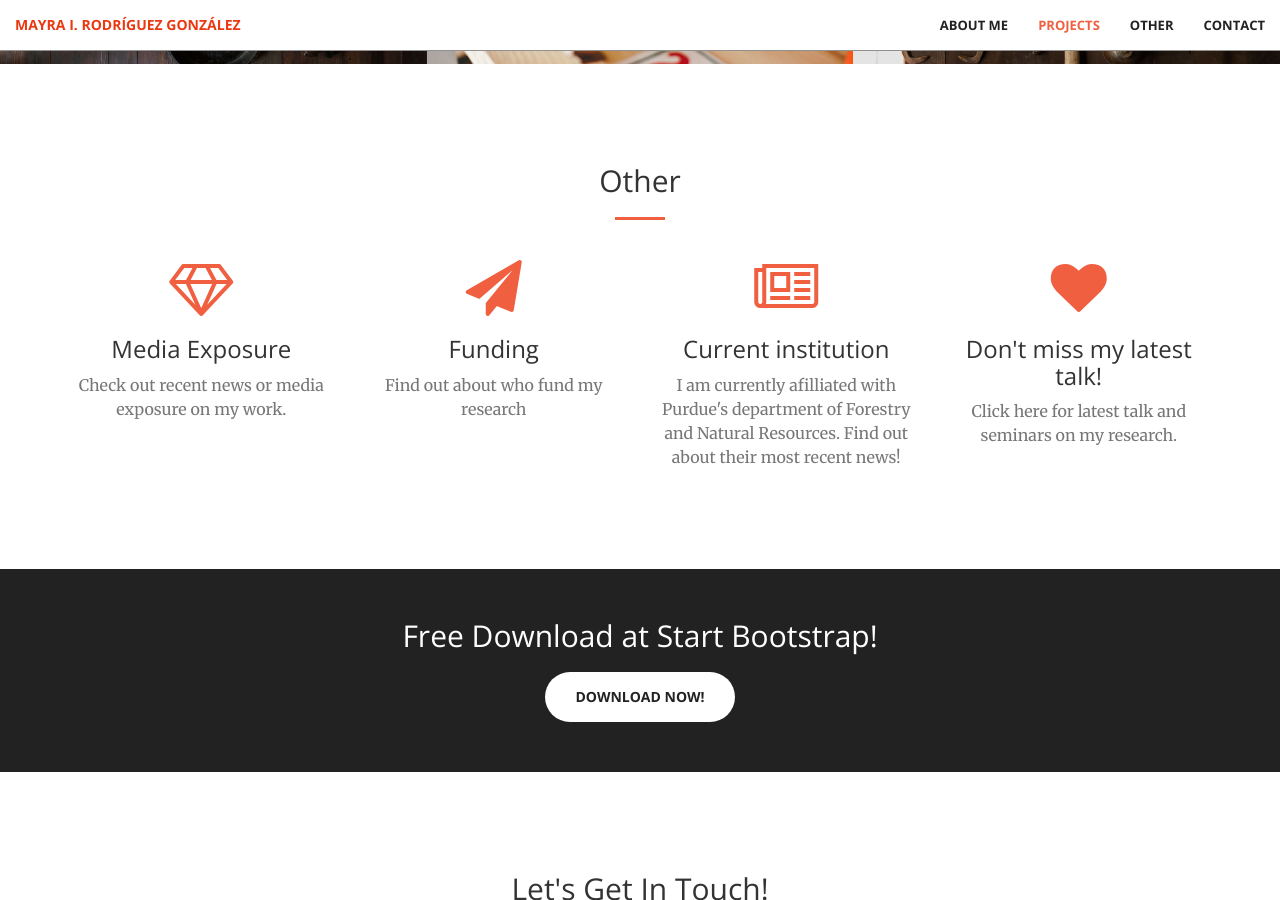
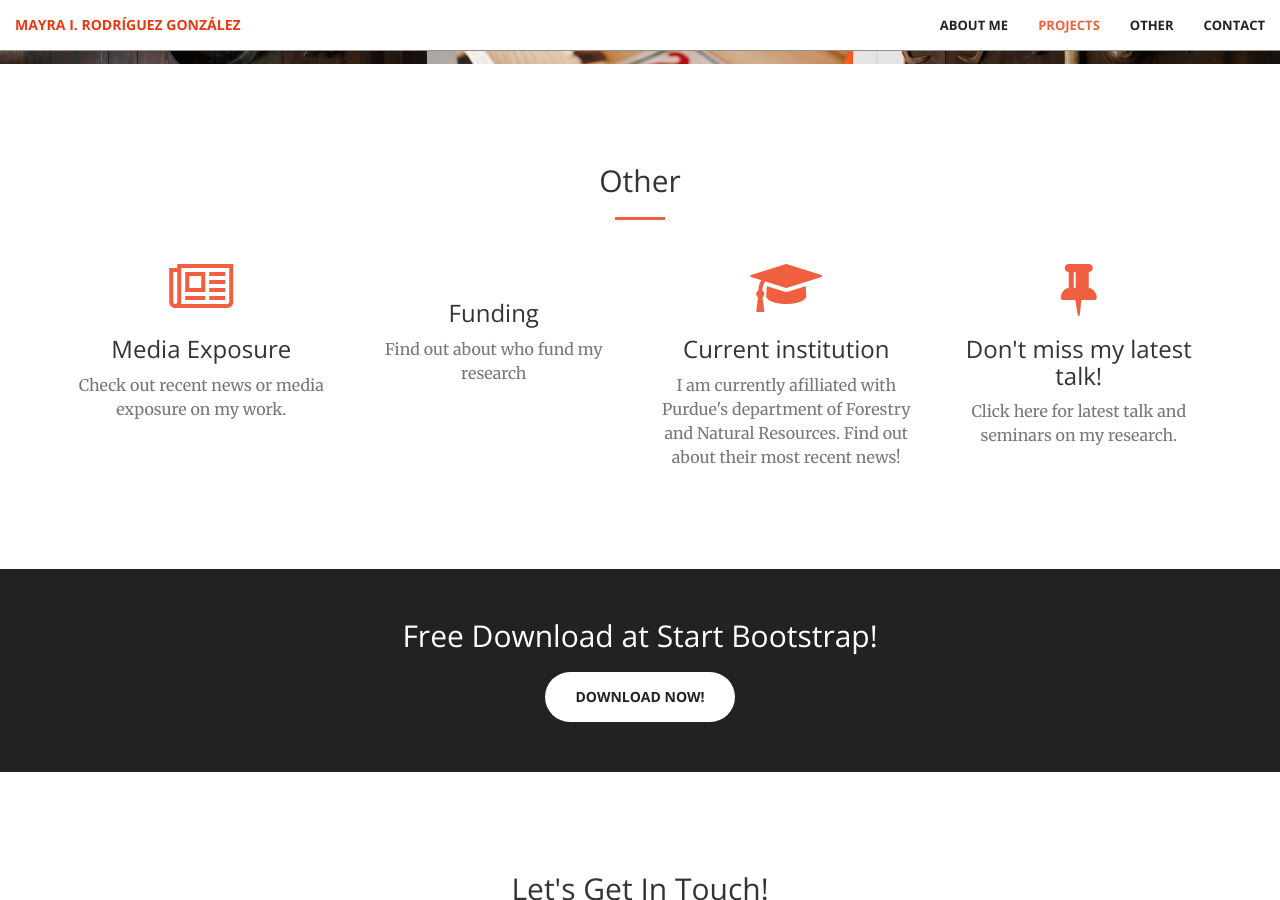
Before and after one commit to RodriguezMayraI/RodriguezMayraI.github.io, a Jekyll site: the page built from index.html, in a window 1280 px wide and 900 px high, scrolled down 1809 px. Built offline with Jekyll 4.4.1, drawn with Linux system fonts in a browser that asks for light colours.

Commit message:
Update services.html

```diff
--- a/_includes/services.html
+++ b/_includes/services.html
@@ -11,28 +11,28 @@
         <div class="row">
             <div class="col-lg-3 col-md-6 text-center">
                 <div class="service-box">
-                    <i class="fa fa-4x fa-diamond wow bounceIn text-primary"></i>
+                    <i class="fa fa-4x fa-newspaper-o wow bounceIn text-primary"></i>
                     <h3>Media Exposure</h3>
                     <p class="text-muted">Check out recent news or media exposure on my work.</p>
                 </div>
             </div>
             <div class="col-lg-3 col-md-6 text-center">
                 <div class="service-box">
-                    <i class="fa fa-4x fa-paper-plane wow bounceIn text-primary" data-wow-delay=".1s"></i>
+                    <i class="fa fa-4x fa-handshake-o wow bounceIn text-primary" data-wow-delay=".1s"></i>
                     <h3>Funding</h3>
                     <p class="text-muted">Find out about who fund my research</p>
                 </div>
             </div>
             <div class="col-lg-3 col-md-6 text-center">
                 <div class="service-box">
-                    <i class="fa fa-4x fa-newspaper-o wow bounceIn text-primary" data-wow-delay=".2s"></i>
+                    <i class="fa fa-4x fa-graduation-cap wow bounceIn text-primary" data-wow-delay=".2s"></i>
                     <h3>Current institution</h3>
                     <p class="text-muted">I am currently afilliated with Purdue's department of Forestry and Natural Resources. Find out about their most recent news!</p>
                 </div>
             </div>
             <div class="col-lg-3 col-md-6 text-center">
                 <div class="service-box">
-                    <i class="fa fa-4x fa-heart wow bounceIn text-primary" data-wow-delay=".3s"></i>
+                    <i class="fa fa-4x fa-thumb-tack wow bounceIn text-primary" data-wow-delay=".3s"></i>
                     <h3>Don't miss my latest talk!</h3>
                     <p class="text-muted">Click here for latest talk and seminars on my research.</p>
                 </div>
```
